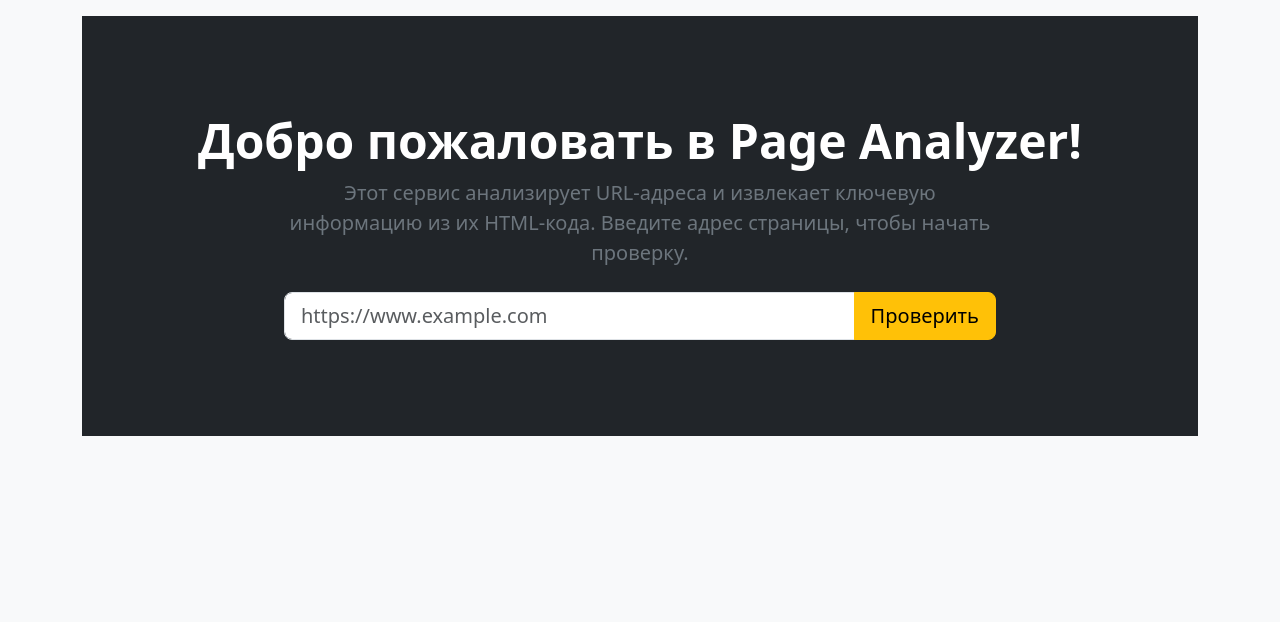
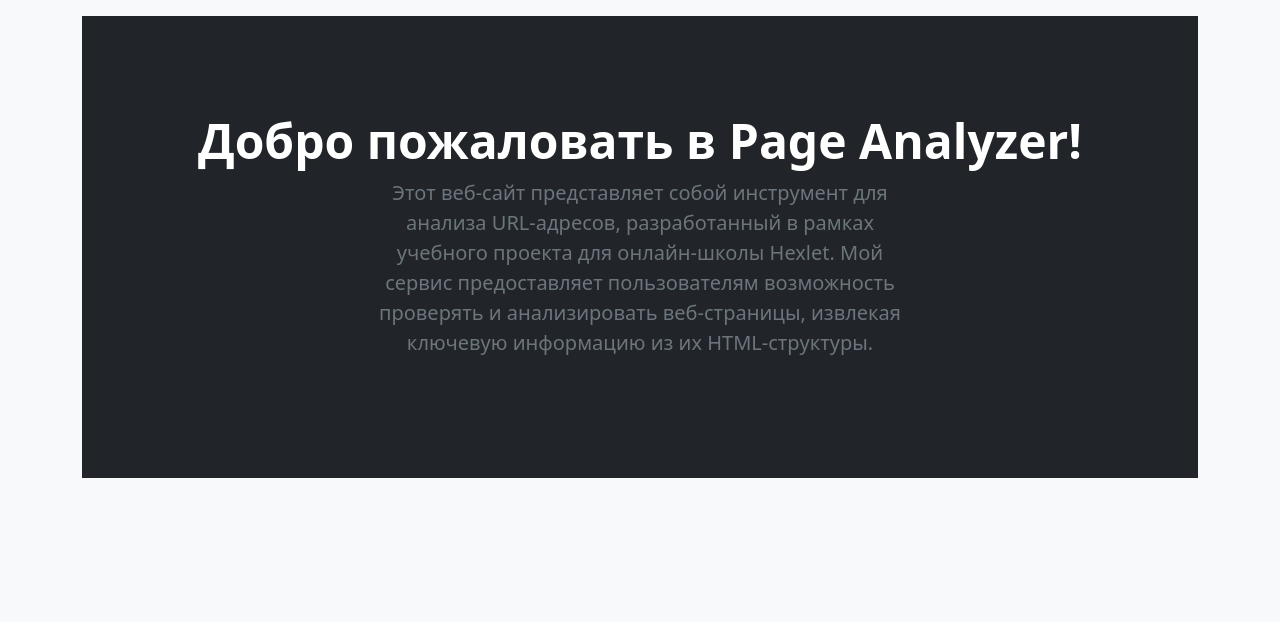
Before and after one commit to LUDVIG-BAISER/python-project-83, a Flask app: page / in a window 1280 px wide. Shown: the part 56-678 px from the top of the page. Run offline with Flask 3, Linux system fonts and the light colour scheme.

Commit message:
some fix

```diff
--- a/page_analyzer/templates/index.html
+++ b/page_analyzer/templates/index.html
@@ -1,23 +1,17 @@
 {% extends "base.html" %}
-
     {% block content %}
     <div class="bg-dark text-secondary px-4 py-5 text-center">
         <div class="py-5">
           <h1 class="display-5 fw-bold text-white">Добро пожаловать в Page Analyzer!</h1>
-        <div class="col-lg-8 mx-auto">
-            <p class="fs-5 mb-4">
-                Этот сервис анализирует URL-адреса и извлекает ключевую информацию из их HTML-кода.
-                Введите адрес страницы, чтобы начать проверку.
+          <div class="col-lg-6 mx-auto">
+            <p class="fs-5 mb-4">Этот веб-сайт представляет
+                собой инструмент для анализа URL-адресов, разработанный в рамках учебного
+                проекта для онлайн-школы Hexlet. Мой сервис предоставляет
+                пользователям возможность проверять и анализировать веб-страницы,
+                извлекая ключевую информацию из их HTML-структуры.
             </p>
-
-            <!-- Форма для ввода URL -->
-            <form action="{{ url_for('add_url') }}" method="POST" class="mt-4">
-                <div class="input-group input-group-lg">
-                    <input type="text" name="url" class="form-control" placeholder="https://www.example.com" required>
-                    <button type="submit" class="btn btn-warning" data-test="submit-button">Проверить</button>
-
+            <div class="d-grid gap-2 d-sm-flex justify-content-sm-center">
             </div>
-            </form>
           </div>
         </div>
       </div>
```
Lines whose indentation alone changed are shown as unchanged.
